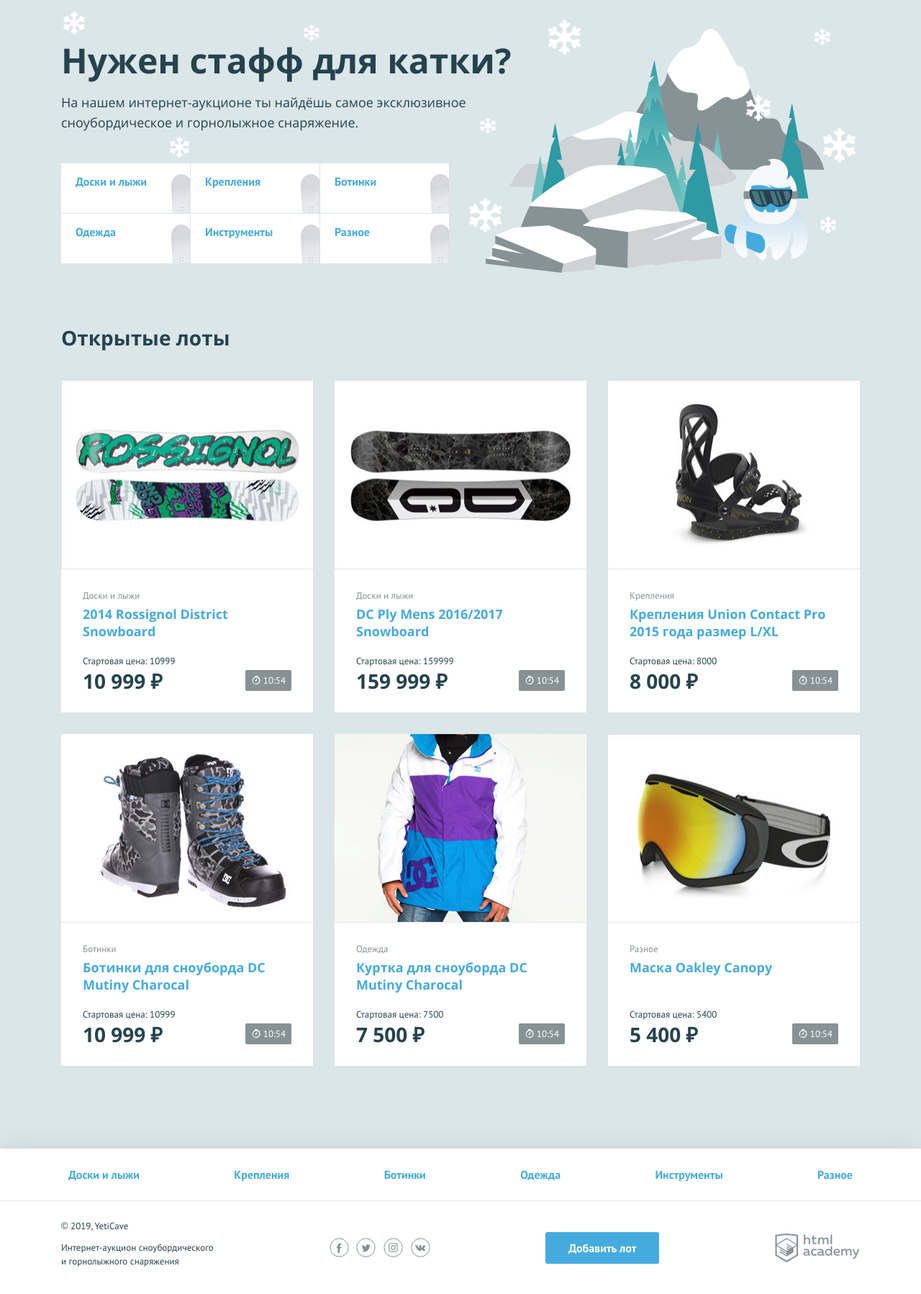
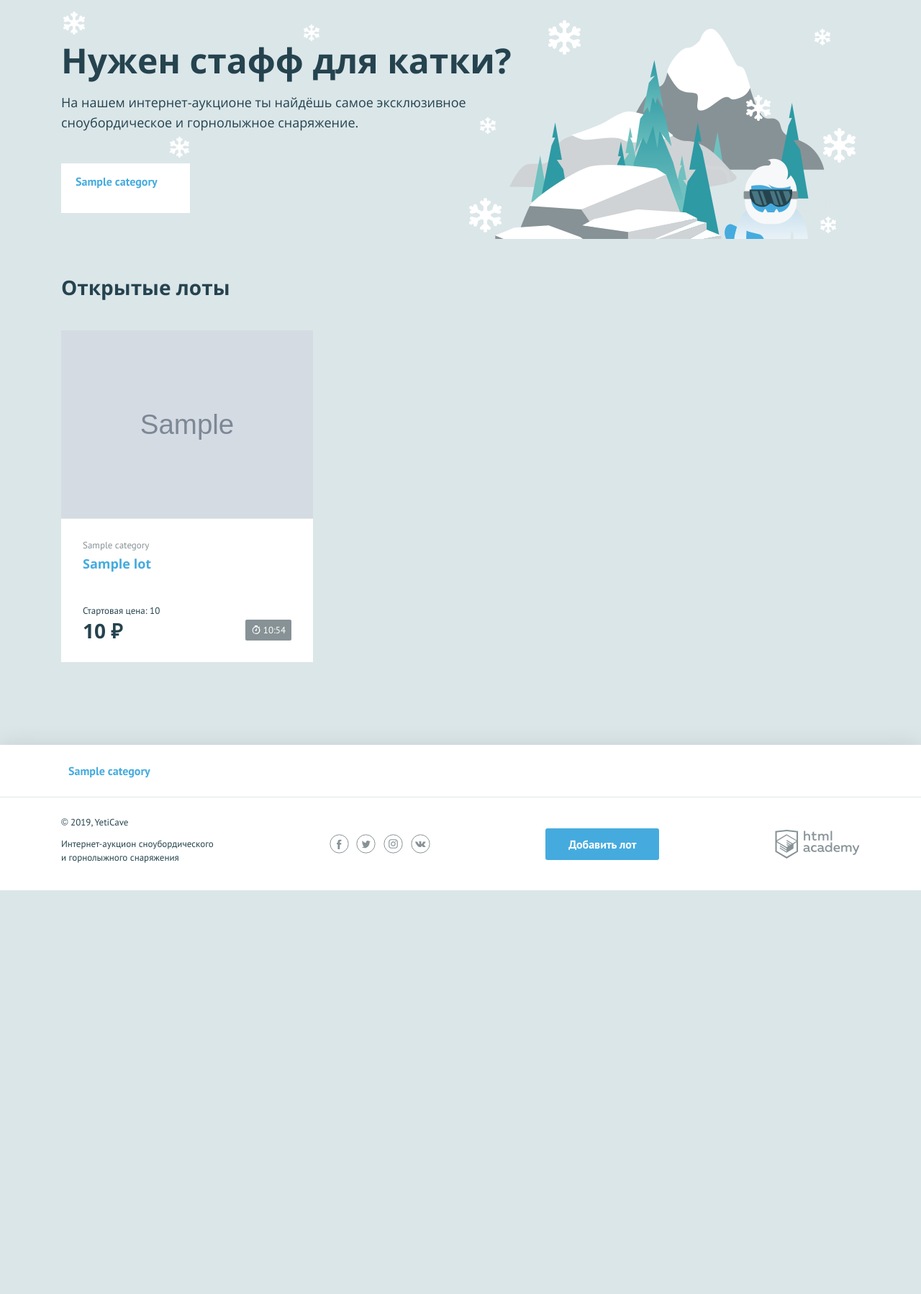
Before and after one commit to likable/796623-yeticave-9, a PHP site: page / in a window 1280 px wide. Shown: the part 107-1905 px from the top of the page at 72% size. After the commit the page ends 1344 px from the top, so only its background shows below. Run offline with PHP 8.4, Linux system fonts and the light colour scheme; tables that the repository leaves empty hold one stand-in row (values such as "Sample post"); grey boxes marked "Sample" are stand-in pictures.

Commit message:
Чтение и показ записей из MySQL

```diff
--- a/index.php
+++ b/index.php
@@ -6,53 +6,36 @@
 
 $user_name = 'Виталий'; // укажите здесь ваше имя
 
-$categories = [
-    "Доски и лыжи",
-    "Крепления",
-    "Ботинки",
-    "Одежда",
-    "Инструменты",
-    "Разное"
-];
+//helpers
+$database_connection = mysqli_connect("localhost", "root", "", "yeticave");
 
-$stuff = [
-    [
-        "title" => "2014 Rossignol District Snowboard",
-        "cat"   => "Доски и лыжи",
-        "price" => 10999,
-        "url"   => "img/lot-1.jpg"
-    ],
-    [
-        "title" => "DC Ply Mens 2016/2017 Snowboard",
-        "cat"   => "Доски и лыжи",
-        "price" => 159999,
-        "url"   => "img/lot-2.jpg"
-    ],
-    [
-        "title" => "Крепления Union Contact Pro 2015 года размер L/XL",
-        "cat"   => "Крепления",
-        "price" => 8000,
-        "url"   => "img/lot-3.jpg"
-    ],
-    [
-        "title" => "Ботинки для сноуборда DC Mutiny Charocal",
-        "cat"   => "Ботинки",
-        "price" => 10999,
-        "url"   => "img/lot-4.jpg"
-    ],
-    [
-        "title" => "Куртка для сноуборда DC Mutiny Charocal",
-        "cat"   => "Одежда",
-        "price" => 7500,
-        "url"   => "img/lot-5.jpg"
-    ],
-    [
-        "title" => "Маска Oakley Canopy",
-        "cat"   => "Разное",
-        "price" => 5400,
-        "url"   => "img/lot-6.jpg"
-    ]
-];
+if ($database_connection == false) {
+    print_r("Ошибка подключения к базе данных: " . mysqli_connect_error());
+}
+else {
+    //print_r("Соединение с базой данных установлено.");
+}
+
+mysqli_set_charset($database_connection, "utf8");
+
+
+// получение списка новых лотов
+$sql_lots = "SELECT lot_name, start_price, lot_image_src,
+    current_price, category_code, dt_add, cat_name
+FROM lots
+LEFT JOIN categories
+ON category_code = character_code
+WHERE dt_end > NOW()
+ORDER BY dt_add DESC
+LIMIT 9;";
+$lots_object = mysqli_query($database_connection, $sql_lots);
+$stuff = mysqli_fetch_all($lots_object, MYSQLI_ASSOC);
+
+// получение списка категорий
+$sql_categories = "SELECT cat_name, character_code FROM categories";
+$categories_object = mysqli_query($database_connection, $sql_categories);
+$categories = mysqli_fetch_all($categories_object, MYSQLI_ASSOC);
+
 
 function get_price_formatting($unformatted_price) {
     $ceil_unformatted_price = ceil($unformatted_price);
--- a/templates/index.php
+++ b/templates/index.php
@@ -5,8 +5,8 @@
 
         <!--заполните этот список из массива категорий-->
         <?php foreach ($categories as $category): ?>
-            <li class="promo__item promo__item--boards">
-                <a class="promo__link" href="pages/all-lots.html"><?= htmlspecialchars($category); ?></a>
+            <li class="promo__item promo__item--<?= htmlspecialchars($category["character_code"]); ?>">
+                <a class="promo__link" href="pages/all-lots.html"><?= htmlspecialchars($category["cat_name"]); ?></a>
             </li>
         <?php endforeach; ?>
 
@@ -22,15 +22,17 @@
         <?php foreach ($stuff as $stuff_item): ?>
         <li class="lots__item lot">
             <div class="lot__image">
-                <img src="<?= htmlspecialchars($stuff_item["url"]); ?>" width="350" height="260" alt="<?= htmlspecialchars($stuff_item["title"]); ?>">
+                <img src="<?= htmlspecialchars($stuff_item["lot_image_src"]); ?>" width="350" height="260" alt="<?= htmlspecialchars($stuff_item["lot_name"]); ?>">
             </div>
             <div class="lot__info">
-                <span class="lot__category"><?= htmlspecialchars($stuff_item["cat"]); ?></span>
-                <h3 class="lot__title"><a class="text-link" href="pages/lot.html"><?= htmlspecialchars($stuff_item["title"]); ?></a></h3>
+                <span class="lot__category"><?= htmlspecialchars($stuff_item["cat_name"]); ?></span>
+                <h3 class="lot__title"><a class="text-link" href="pages/lot.html"><?= htmlspecialchars($stuff_item["lot_name"]); ?></a></h3>
                 <div class="lot__state">
                     <div class="lot__rate">
-                        <span class="lot__amount">Стартовая цена: <?= htmlspecialchars($stuff_item["price"]); ?></span>
-                        <span class="lot__cost"><?= get_price_formatting(htmlspecialchars($stuff_item["price"])); ?></span>
+                        <span class="lot__amount">Стартовая цена: <?= htmlspecialchars($stuff_item["start_price"]); ?></span>
+                        <span class="lot__cost">
+                            <?= get_price_formatting(htmlspecialchars($stuff_item["current_price"] ? $stuff_item["current_price"] : $stuff_item["start_price"])); ?>
+                        </span>
                     </div>
                     <div class="lot__timer timer <?php if ($is_time_finishing) { print("timer--finishing"); }; ?>">
                         <?= $time_to_midnight; ?>
--- a/templates/layout.php
+++ b/templates/layout.php
@@ -57,7 +57,7 @@
             <!--заполните этот список из массива категорий-->
             <?php foreach ($categories as $category): ?>
                 <li class="nav__item">
-                    <a href="pages/all-lots.html"><?= htmlspecialchars($category); ?></a>
+                    <a href="pages/all-lots.html"><?= htmlspecialchars($category["cat_name"]); ?></a>
                 </li>
             <?php endforeach; ?>
 
```
Also changed, not shown: queries.sql (+19 -9 lines).
